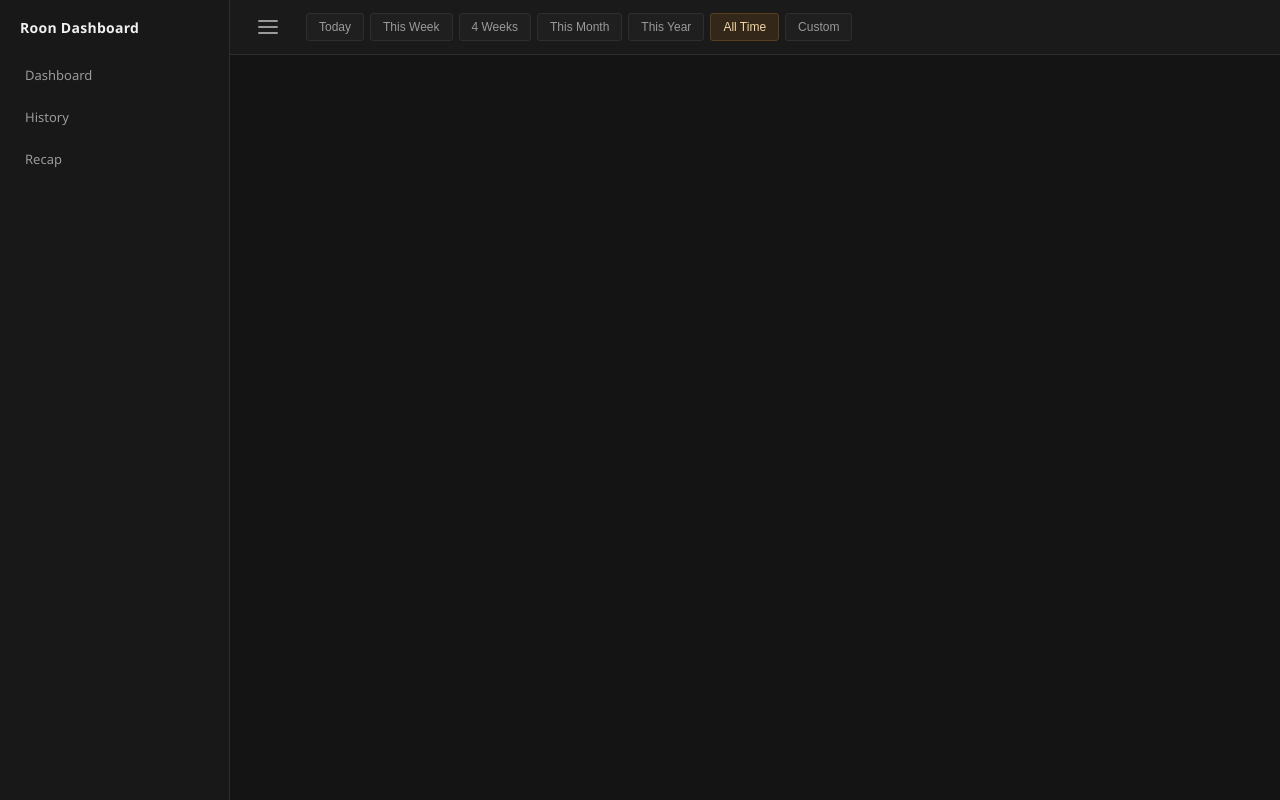
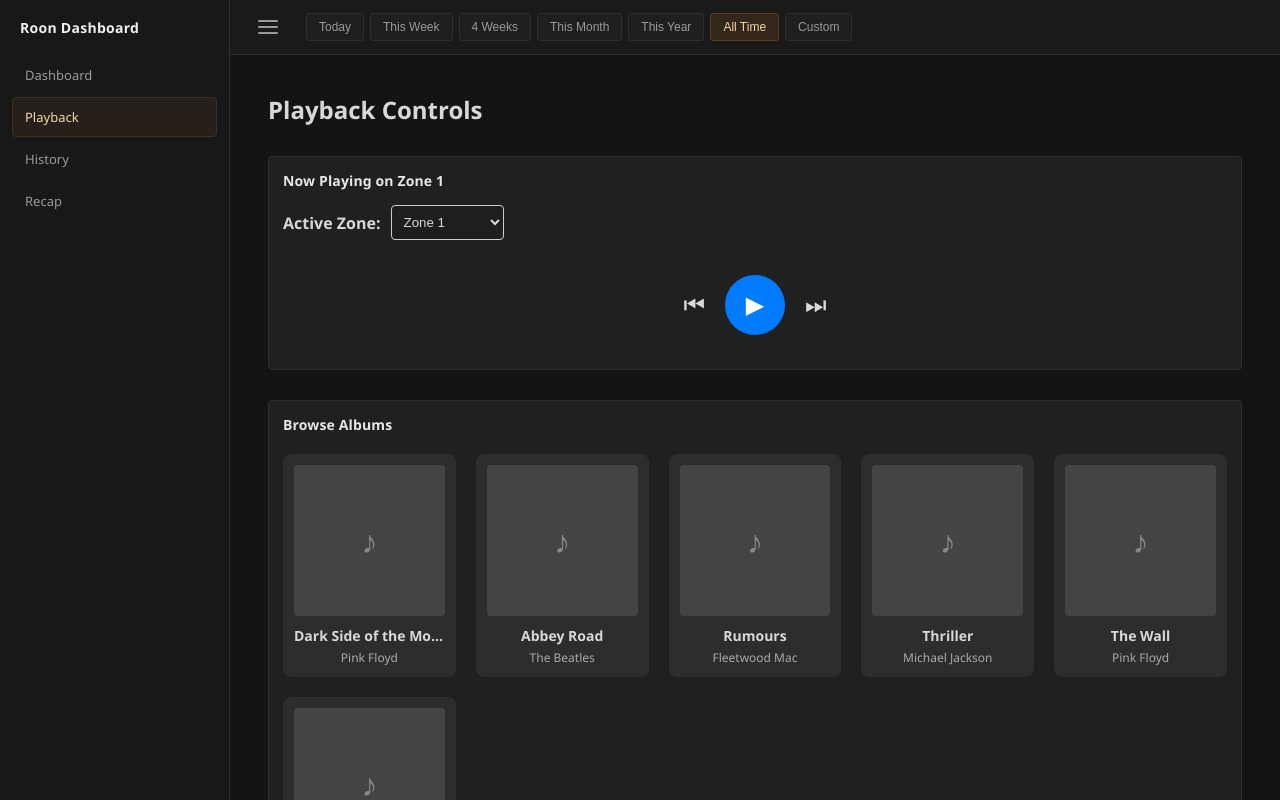
Before and after one commit to set130/roonDashboard, a React (Vite) app in the folder client/: page /playback in a window 1280 px wide. Shown: the top 800 px of the page. Built offline with nearby package versions, Linux system fonts and the light colour scheme.

Commit message:
feat: add Playback tab UI with zone selector and controls

```diff
--- a/client/src/App.jsx
+++ b/client/src/App.jsx
@@ -3,6 +3,7 @@
 import Dashboard from './components/Dashboard';
 import History from './components/History';
 import Recap from './components/Recap';
+import Playback from './components/Playback';
 import DateRangePicker from './components/DateRangePicker';
 import ErrorBoundary from './ErrorBoundary';
 import './App.css';
@@ -100,6 +101,7 @@
             </div>
             <nav className="sidebar-nav">
               <NavLink to="/" end onClick={closeSidebarOnMobile}>Dashboard</NavLink>
+              <NavLink to="/playback" onClick={closeSidebarOnMobile}>Playback</NavLink>
               <NavLink to="/history" onClick={closeSidebarOnMobile}>History</NavLink>
               <NavLink to="/recap" onClick={closeSidebarOnMobile}>Recap</NavLink>
             </nav>
@@ -156,6 +158,7 @@
             <div className="content">
               <Routes>
                 <Route path="/" element={<Dashboard dateParams={dateParams} />} />
+                <Route path="/playback" element={<Playback />} />
                 <Route path="/history" element={<History dateParams={dateParams} />} />
                 <Route path="/recap" element={<Recap dateParams={dateParams} />} />
               </Routes>
--- /dev/null
+++ b/client/src/components/Playback.jsx
@@ -0,0 +1,108 @@
+import { useState } from 'react';
+
+export default function Playback() {
+    const [selectedZone, setSelectedZone] = useState('Zone 1');
+    const [isPlaying, setIsPlaying] = useState(false);
+
+    // Mock data for zones and albums
+    const zones = ['Zone 1', 'Living Room', 'Office', 'Bedroom'];
+    const albums = [
+        { id: 1, title: 'Dark Side of the Moon', artist: 'Pink Floyd' },
+        { id: 2, title: 'Abbey Road', artist: 'The Beatles' },
+        { id: 3, title: 'Rumours', artist: 'Fleetwood Mac' },
+        { id: 4, title: 'Thriller', artist: 'Michael Jackson' },
+        { id: 5, title: 'The Wall', artist: 'Pink Floyd' },
+        { id: 6, title: 'Hotel California', artist: 'Eagles' }
+    ];
+
+    const togglePlay = () => setIsPlaying(!isPlaying);
+
+    return (
+        <div className="playback-container" style={{ padding: '20px', display: 'flex', flexDirection: 'column', gap: '30px' }}>
+            <h2>Playback Controls</h2>
+
+            <div className="card playback-controls-card">
+                <h3>Now Playing on {selectedZone}</h3>
+                <div style={{ display: 'flex', flexDirection: 'column', gap: '15px', marginTop: '15px' }}>
+                    <div className="zone-selector" style={{ display: 'flex', gap: '10px', alignItems: 'center' }}>
+                        <label htmlFor="zone-select" style={{ fontWeight: 'bold' }}>Active Zone:</label>
+                        <select
+                            id="zone-select"
+                            value={selectedZone}
+                            onChange={(e) => setSelectedZone(e.target.value)}
+                            style={{ padding: '8px', borderRadius: '4px', border: '1px solid #ccc', backgroundColor: 'var(--surface, #1e1e1e)', color: 'var(--text, #fff)' }}
+                        >
+                            {zones.map(z => <option key={z} value={z}>{z}</option>)}
+                        </select>
+                    </div>
+
+                    <div className="controls" style={{ display: 'flex', gap: '20px', alignItems: 'center', justifyContent: 'center', margin: '20px 0' }}>
+                        <button style={{ background: 'none', border: 'none', cursor: 'pointer', fontSize: '24px', color: 'inherit' }} title="Previous">⏮</button>
+                        <button
+                            onClick={togglePlay}
+                            style={{
+                                background: 'var(--primary, #007bff)',
+                                border: 'none',
+                                borderRadius: '50%',
+                                width: '60px',
+                                height: '60px',
+                                cursor: 'pointer',
+                                display: 'flex',
+                                alignItems: 'center',
+                                justifyContent: 'center',
+                                color: '#fff',
+                                fontSize: '24px'
+                            }}
+                            title={isPlaying ? "Pause" : "Play"}
+                        >
+                            {isPlaying ? "⏸" : "▶"}
+                        </button>
+                        <button style={{ background: 'none', border: 'none', cursor: 'pointer', fontSize: '24px', color: 'inherit' }} title="Next">⏭</button>
+                    </div>
+                </div>
+            </div>
+
+            <div className="card browse-albums-card">
+                <h3>Browse Albums</h3>
+                <div style={{
+                    display: 'grid',
+                    gridTemplateColumns: 'repeat(auto-fill, minmax(150px, 1fr))',
+                    gap: '20px',
+                    marginTop: '20px'
+                }}>
+                    {albums.map(album => (
+                        <div key={album.id} className="album-item" style={{
+                            backgroundColor: 'var(--surface-light, #2d2d2d)',
+                            padding: '10px',
+                            borderRadius: '8px',
+                            textAlign: 'center',
+                            cursor: 'pointer',
+                            transition: 'transform 0.2s',
+                            border: '1px solid var(--border, #444)'
+                        }}
+                        onMouseEnter={(e) => e.currentTarget.style.transform = 'scale(1.05)'}
+                        onMouseLeave={(e) => e.currentTarget.style.transform = 'scale(1)'}
+                        >
+                            <div style={{
+                                width: '100%',
+                                aspectRatio: '1/1',
+                                backgroundColor: '#444',
+                                borderRadius: '4px',
+                                display: 'flex',
+                                alignItems: 'center',
+                                justifyContent: 'center',
+                                marginBottom: '10px',
+                                fontSize: '32px',
+                                color: '#888'
+                            }}>
+                                ♪
+                            </div>
+                            <div style={{ fontWeight: 'bold', fontSize: '14px', whiteSpace: 'nowrap', overflow: 'hidden', textOverflow: 'ellipsis' }}>{album.title}</div>
+                            <div style={{ fontSize: '12px', color: '#aaa', marginTop: '4px', whiteSpace: 'nowrap', overflow: 'hidden', textOverflow: 'ellipsis' }}>{album.artist}</div>
+                        </div>
+                    ))}
+                </div>
+            </div>
+        </div>
+    );
+}
```
